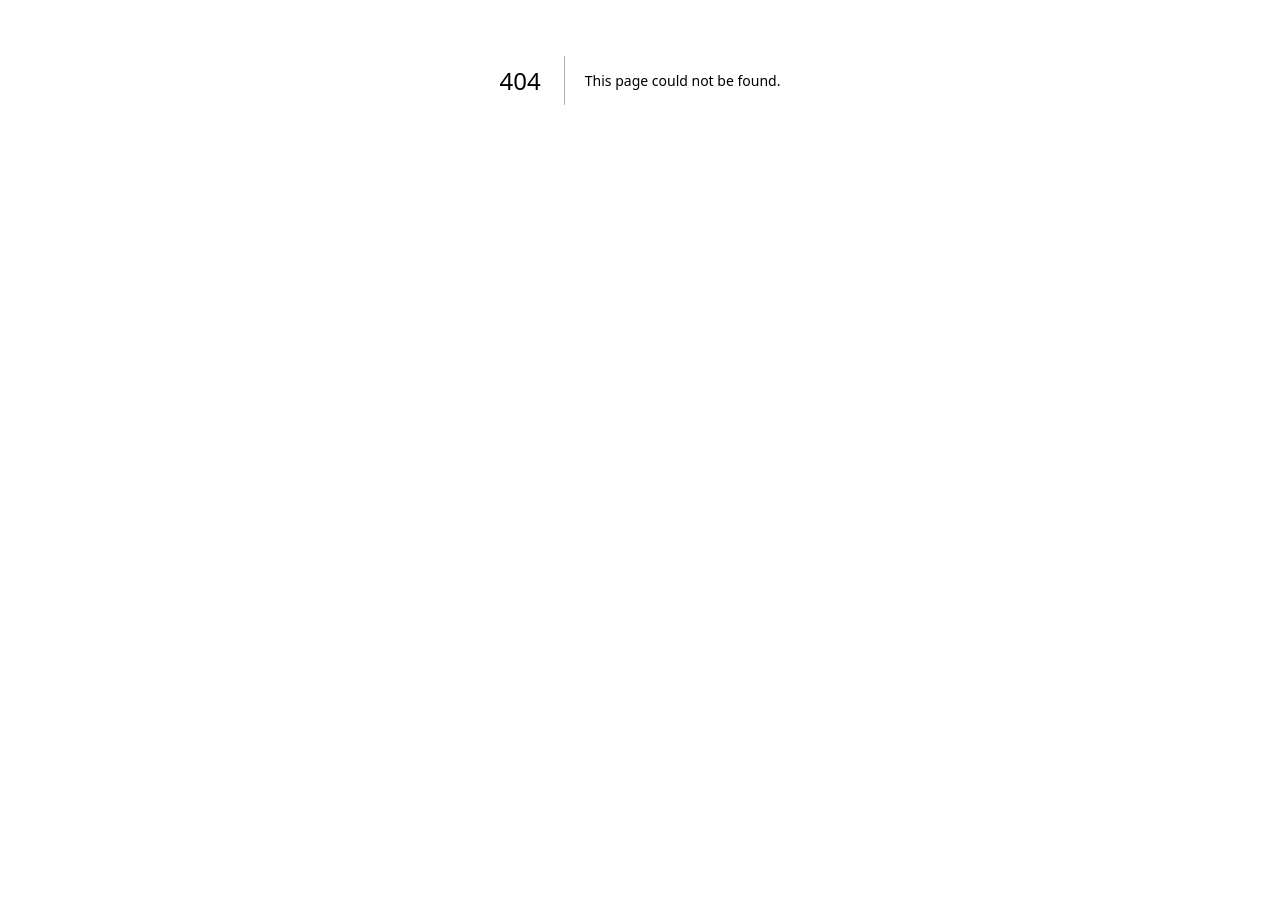
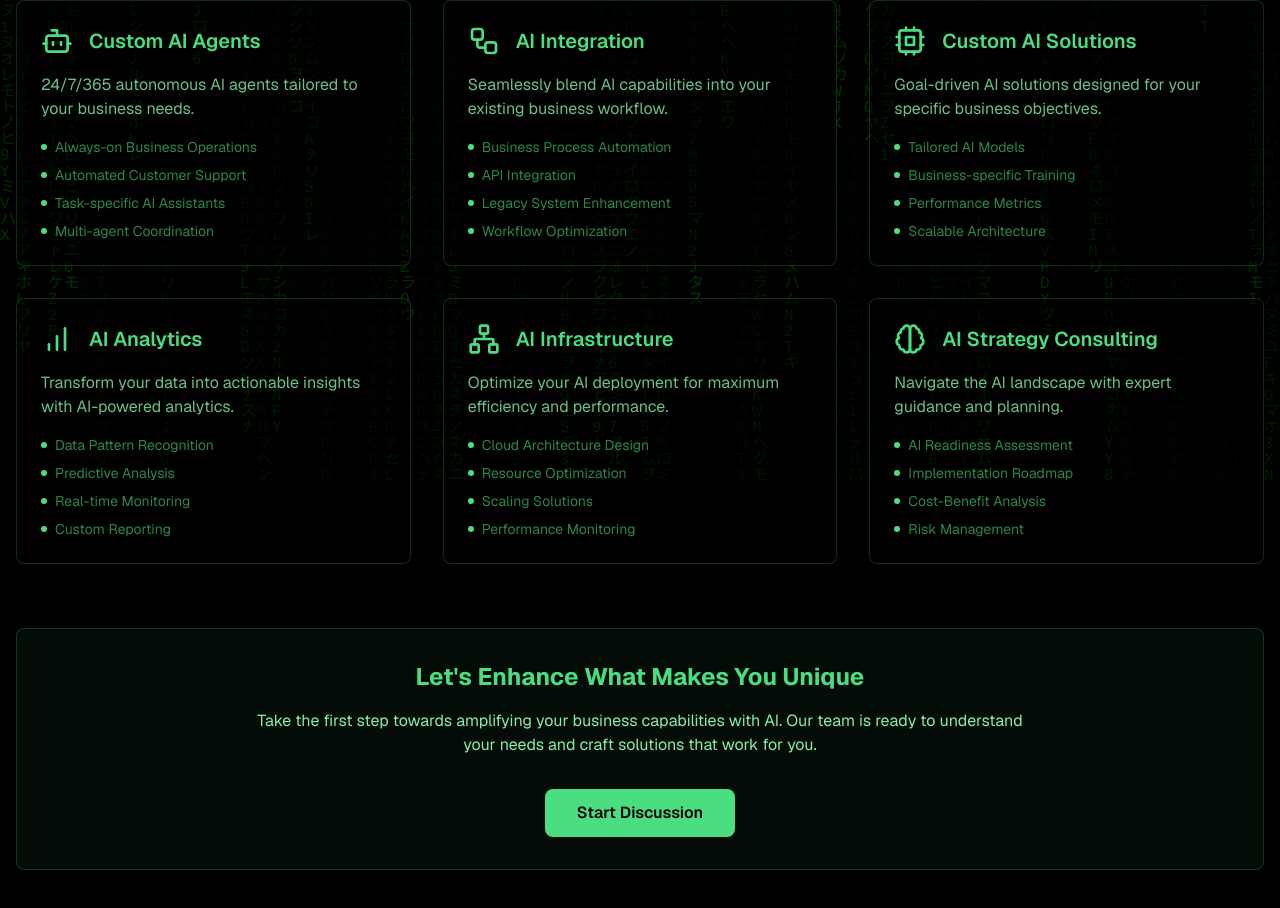
Before and after one commit to chikuma0/dera-next, a Next.js app: page /solutions in a window 1280 px wide. Before the commit this address had no page. Shown: the part 320-1228 px from the top of the page. Before the commit the page ends 800 px from the top, so only its background shows below. Built offline with nearby package versions, Linux system fonts and the light colour scheme.

Commit message:
Added solution page

```diff
--- /dev/null
+++ b/src/app/solutions/page.tsx
@@ -0,0 +1,162 @@
+'use client';
+
+import { motion } from 'framer-motion';
+import { Bot, Workflow, Cpu, BarChart, Network, Brain, Terminal } from 'lucide-react';
+import MatrixBackground from '@/components/hero/MatrixBackground';
+
+const solutions = [
+  {
+    icon: Bot,
+    title: 'Custom AI Agents',
+    description: '24/7/365 autonomous AI agents tailored to your business needs.',
+    features: [
+      'Always-on Business Operations',
+      'Automated Customer Support',
+      'Task-specific AI Assistants',
+      'Multi-agent Coordination'
+    ]
+  },
+  {
+    icon: Workflow,
+    title: 'AI Integration',
+    description: 'Seamlessly blend AI capabilities into your existing business workflow.',
+    features: [
+      'Business Process Automation',
+      'API Integration',
+      'Legacy System Enhancement',
+      'Workflow Optimization'
+    ]
+  },
+  {
+    icon: Cpu,
+    title: 'Custom AI Solutions',
+    description: 'Goal-driven AI solutions designed for your specific business objectives.',
+    features: [
+      'Tailored AI Models',
+      'Business-specific Training',
+      'Performance Metrics',
+      'Scalable Architecture'
+    ]
+  },
+  {
+    icon: BarChart,
+    title: 'AI Analytics',
+    description: 'Transform your data into actionable insights with AI-powered analytics.',
+    features: [
+      'Data Pattern Recognition',
+      'Predictive Analysis',
+      'Real-time Monitoring',
+      'Custom Reporting'
+    ]
+  },
+  {
+    icon: Network,
+    title: 'AI Infrastructure',
+    description: 'Optimize your AI deployment for maximum efficiency and performance.',
+    features: [
+      'Cloud Architecture Design',
+      'Resource Optimization',
+      'Scaling Solutions',
+      'Performance Monitoring'
+    ]
+  },
+  {
+    icon: Brain,
+    title: 'AI Strategy Consulting',
+    description: 'Navigate the AI landscape with expert guidance and planning.',
+    features: [
+      'AI Readiness Assessment',
+      'Implementation Roadmap',
+      'Cost-Benefit Analysis',
+      'Risk Management'
+    ]
+  }
+];
+
+const CTASection = {
+  title: "Let's Enhance What Makes You Unique",
+  description: "Take the first step towards amplifying your business capabilities with AI. Our team is ready to understand your needs and craft solutions that work for you.",
+  primaryAction: "Start Discussion",
+  layout: (
+    <motion.div
+      initial={{ opacity: 0 }}
+      animate={{ opacity: 1 }}
+      transition={{ delay: 0.8 }}
+      className="mt-16 text-center bg-green-400/5 rounded-lg p-8 border border-green-400/20"
+    >
+      <div className="max-w-3xl mx-auto">
+        <h2 className="text-2xl font-bold mb-4">Let's Enhance What Makes You Unique</h2>
+        <p className="text-green-300 mb-8">
+          Take the first step towards amplifying your business capabilities with AI.
+          Our team is ready to understand your needs and craft solutions that work for you.
+        </p>
+        <motion.button
+          whileHover={{ scale: 1.05 }}
+          whileTap={{ scale: 0.95 }}
+          className="bg-green-400 text-black px-8 py-3 rounded-lg font-semibold hover:bg-green-300 transition-colors"
+        >
+          Start Discussion
+        </motion.button>
+      </div>
+    </motion.div>
+  )
+};
+
+export default function SolutionsPage() {
+  return (
+    <div className="relative min-h-screen bg-black text-green-400">
+      <MatrixBackground />
+
+      <div className="relative z-10 pt-32 pb-16 px-4">
+        <div className="max-w-7xl mx-auto">
+          {/* Hero Section */}
+          <motion.div
+            initial={{ opacity: 0, y: 20 }}
+            animate={{ opacity: 1, y: 0 }}
+            className="text-center mb-16"
+          >
+            <h1 className="text-4xl md:text-5xl font-bold mb-6">
+              AI Horsepower for Distributed Era
+            </h1>
+            <p className="text-xl text-green-300 max-w-3xl mx-auto">
+              Empower your business with distributed AI solutions that work
+              around the clock to drive growth and efficiency.
+            </p>
+          </motion.div>
+
+          {/* Solutions Grid */}
+          <div className="grid grid-cols-1 md:grid-cols-2 lg:grid-cols-3 gap-8">
+            {solutions.map((solution, index) => (
+              <motion.div
+                key={solution.title}
+                initial={{ opacity: 0, y: 20 }}
+                animate={{ opacity: 1, y: 0 }}
+                transition={{ delay: index * 0.1 }}
+                className="bg-black/50 border border-green-400/20 rounded-lg p-6 hover:border-green-400/40 transition-colors"
+              >
+                <div className="flex items-center gap-4 mb-4">
+                  <solution.icon className="w-8 h-8" />
+                  <h3 className="text-xl font-semibold">{solution.title}</h3>
+                </div>
+                <p className="text-green-300/80 mb-4">
+                  {solution.description}
+                </p>
+                <ul className="space-y-2">
+                  {solution.features.map((feature) => (
+                    <li key={feature} className="flex items-center gap-2 text-sm text-green-400/60">
+                      <span className="w-1.5 h-1.5 bg-green-400 rounded-full" />
+                      {feature}
+                    </li>
+                  ))}
+                </ul>
+              </motion.div>
+            ))}
+          </div>
+
+          {/* Enhanced CTA Section */}
+          {CTASection.layout}
+        </div>
+      </div>
+    </div>
+  );
+}
--- a/src/components/hero/HeroSection.tsx
+++ b/src/components/hero/HeroSection.tsx
@@ -5,11 +5,13 @@ import { Terminal } from 'lucide-react';
 import { motion } from 'framer-motion';
 import MatrixBackground from './MatrixBackground';
 import MatrixNewsTicker from './MatrixNewsTicker';
+import Link from 'next/link';
 
 const TYPING_PHRASES = [
+  'AI Horsepower for Distributed Era',
   'Transforming Impossible to Inevitable',
   'Bridging Business and AI',
-  'Creating Future-Ready Solutions'
+  'Build Future-Ready Solutions'
 ];
 
 const HeroSection = () => {
@@ -93,6 +95,7 @@ const HeroSection = () => {
         </motion.p>
 
         <div className="flex justify-center gap-6">
+          <Link href="/solutions">
             <motion.button
               whileHover={{ scale: 1.05 }}
               whileTap={{ scale: 0.95 }}
@@ -100,6 +103,7 @@ const HeroSection = () => {
             >
               Explore Solutions
             </motion.button>
+          </Link>
           <motion.button
             whileHover={{ scale: 1.05 }}
             whileTap={{ scale: 0.95 }}
```
Lines whose indentation alone changed are shown as unchanged.
